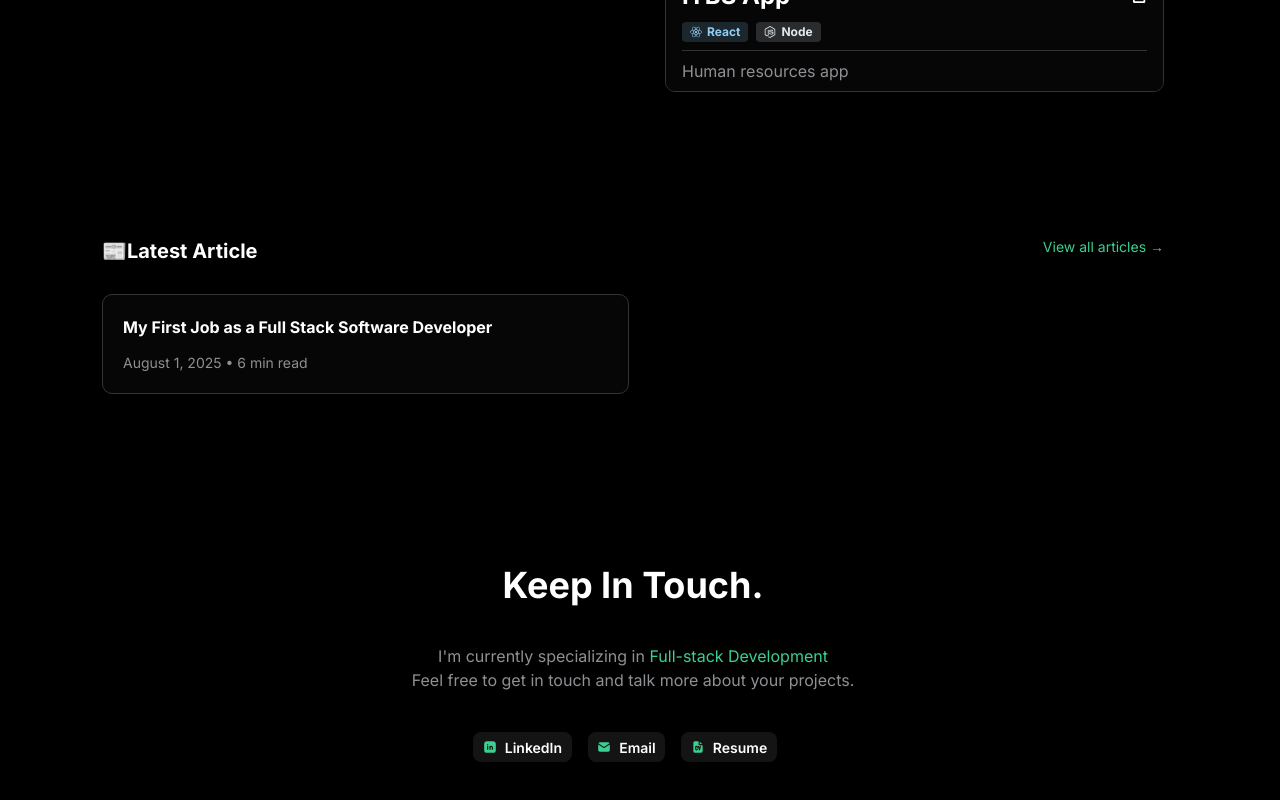
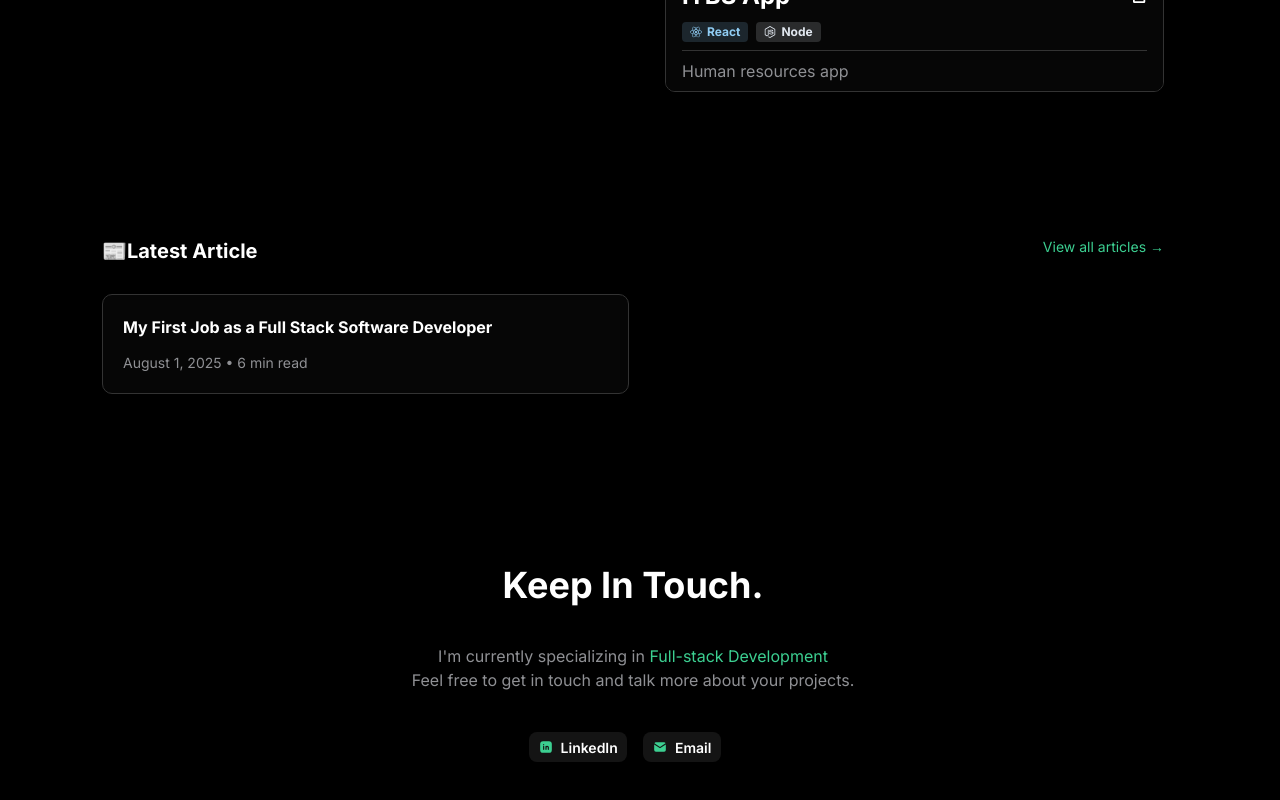
Before and after one commit to RuxCastillo/portfolio, a React (Vite) app in the folder portfolio/: page / in a window 1280 px wide. Shown: the part 1576-2376 px from the top of the page. Built offline with nearby package versions, Linux system fonts and the light colour scheme.

Commit message:
convirtiendo los iconos de contacto en links reales con github linkedin y email

```diff
--- a/portfolio/src/components/Icon/Icon.module.css
+++ b/portfolio/src/components/Icon/Icon.module.css
@@ -7,6 +7,8 @@
 	font-weight: 600;
 	display: flex;
 	align-items: center;
+	color: inherit;
+	text-decoration: none;
 }
 
 .icon span {
--- a/portfolio/src/components/Icon/Icon.tsx
+++ b/portfolio/src/components/Icon/Icon.tsx
@@ -3,13 +3,24 @@ import styles from './Icon.module.css';
 interface IconProps {
 	icon: React.ReactElement;
 	text: string;
+	href: string;
 }
 
-export default function Icon({ icon, text }: IconProps) {
+export default function Icon({ icon, text, href }: IconProps) {
+	const isExternal = href.startsWith('http');
+
 	return (
-		<div className={styles.icon}>
+		<a
+			className={styles.icon}
+			href={href}
+			{...(isExternal && {
+				target: '_blank',
+				rel: 'noopener noreferrer',
+			})}
+			aria-label={text}
+		>
 			{icon}
 			<span>{text}</span>
-		</div>
+		</a>
 	);
 }
--- a/portfolio/src/components/KeepInTouch/KeepInTouch.tsx
+++ b/portfolio/src/components/KeepInTouch/KeepInTouch.tsx
@@ -4,7 +4,7 @@ import { useInView, motion } from 'framer-motion';
 import Icon from '../Icon/Icon';
 import EmailIcon from '../Icons/EmailIcon';
 import LinkedInIcon from '../Icons/LinkedInIcon';
-import CVIcon from '../Icons/CVIcon';
+// import CVIcon from '../Icons/CVIcon';
 
 export default function KeepInTouch() {
 	const ref = useRef(null);
@@ -30,9 +30,19 @@ export default function KeepInTouch() {
 					</p>
 				</div>
 				<div className={styles.icons}>
-					<Icon icon={<LinkedInIcon />} text="LinkedIn" />
-					<Icon icon={<EmailIcon />} text="Email" />
-					<Icon icon={<CVIcon />} text="Resume" />
+					<Icon
+						icon={<LinkedInIcon />}
+						text="LinkedIn"
+						href="https://www.linkedin.com/in/rubenldc/"
+					/>
+					<Icon
+						icon={<EmailIcon />}
+						text="Email"
+						href="mailto:rubenldc1412@gmail.com"
+					/>
+					{/* TODO: agregar link al Resume cuando este listo
+					<Icon icon={<CVIcon />} text="Resume" href="/resume.pdf" />
+					*/}
 				</div>
 			</motion.div>
 		</section>
--- a/portfolio/src/components/Title/Title.tsx
+++ b/portfolio/src/components/Title/Title.tsx
@@ -50,9 +50,21 @@ export default function Title(): React.ReactElement {
 				animate={{ y: 0, opacity: 1 }}
 				transition={{ duration: 0.5, delay: 0.8 }}
 			>
-				<Icon icon={<GithubIcon />} text="Github" />
-				<Icon icon={<LinkedInIcon />} text="LinkedIn" />
-				<Icon icon={<EmailIcon />} text="Email" />
+				<Icon
+					icon={<GithubIcon />}
+					text="Github"
+					href="https://github.com/RuxCastillo"
+				/>
+				<Icon
+					icon={<LinkedInIcon />}
+					text="LinkedIn"
+					href="https://www.linkedin.com/in/rubenldc/"
+				/>
+				<Icon
+					icon={<EmailIcon />}
+					text="Email"
+					href="mailto:rubenldc1412@gmail.com"
+				/>
 			</motion.div>
 		</header>
 	);
```
